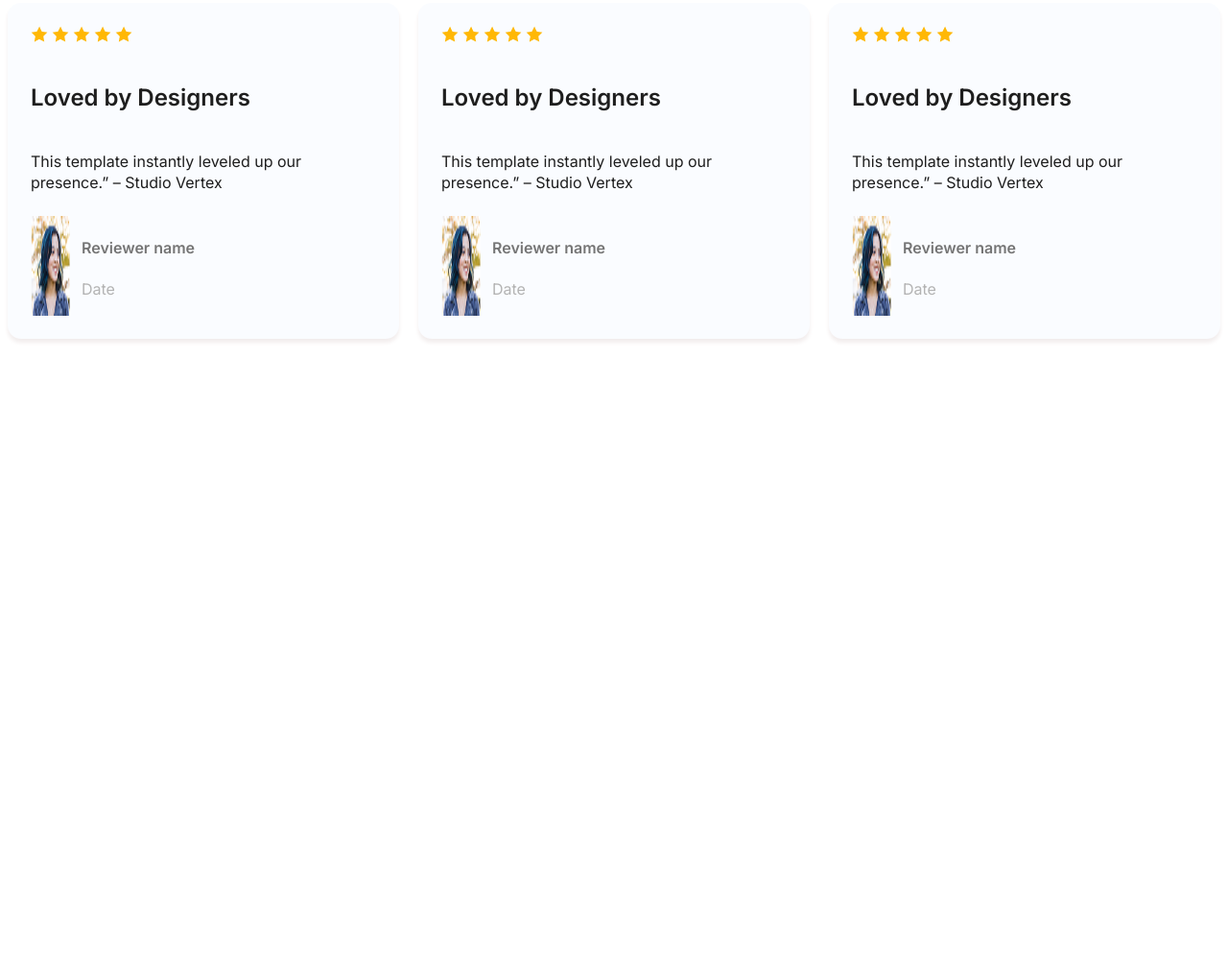
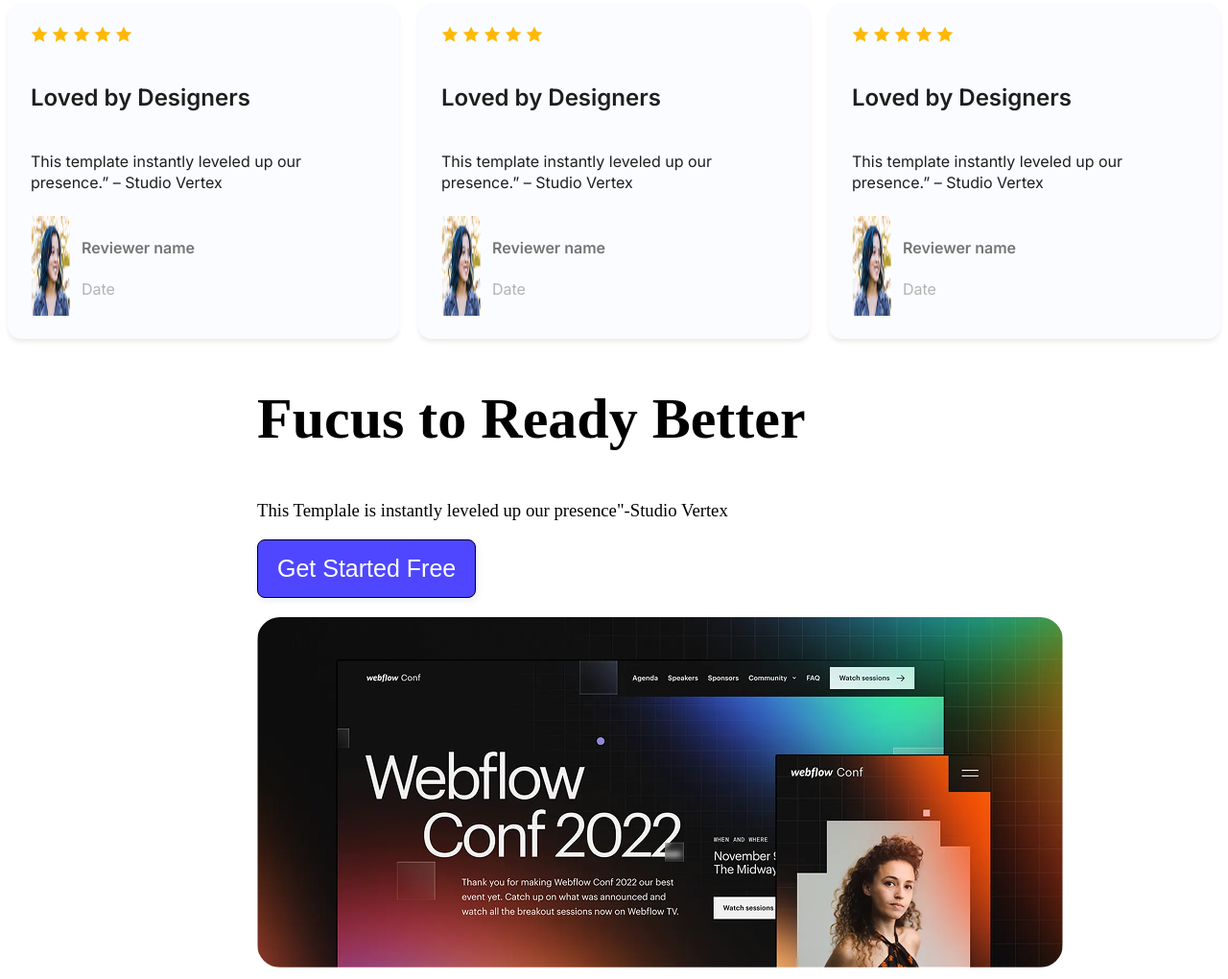
Before and after one commit to Mohammad400-hash/My-first-assinment, a plain HTML site: page index.html in a window 1280 px wide. Shown: the part 1990-3010 px from the top of the page at 96% size. Before the commit the page ends 2351 px from the top, so only its background shows below. Drawn offline with Linux system fonts and the light colour scheme.

Commit message:
Its about vertex saying

```diff
--- a/index.html
+++ b/index.html
@@ -137,8 +137,25 @@
             </div>
         </section>
 
+        <section>
+          <div class="Possible">
+    <h1>Fucus to Ready Better</h1>
+
+    <h3>This Templale is instantly leveled up our presence"-Studio Vertex</h3>
+    <button class="action-btn">Get Started Free</button>
+
+
+
+    <div class="Possible-up">
+        <img src="Assets/wc-big.png" alt="">
+    </div>
+
+</div>
+        </section>
+
 </main>
 <footer>
+
 
 </footer>
 </body>
--- a/style.css
+++ b/style.css
@@ -301,3 +301,23 @@ nav ul li a {
     line-height: 140%;
 
 }
+
+/* Fucos */
+.Possible{
+    margin-left: 260px;
+    background-color: #FFFFFF;
+}
+
+.Possible h1{
+    font-weight: bold;
+    font-size: 60px;
+    color: #00000;
+}
+.Possible h3{
+    font-weight: 200;
+}
+
+.Possible-up img{
+    margin-top: 20px;
+    border-radius: 24px;
+}
```
